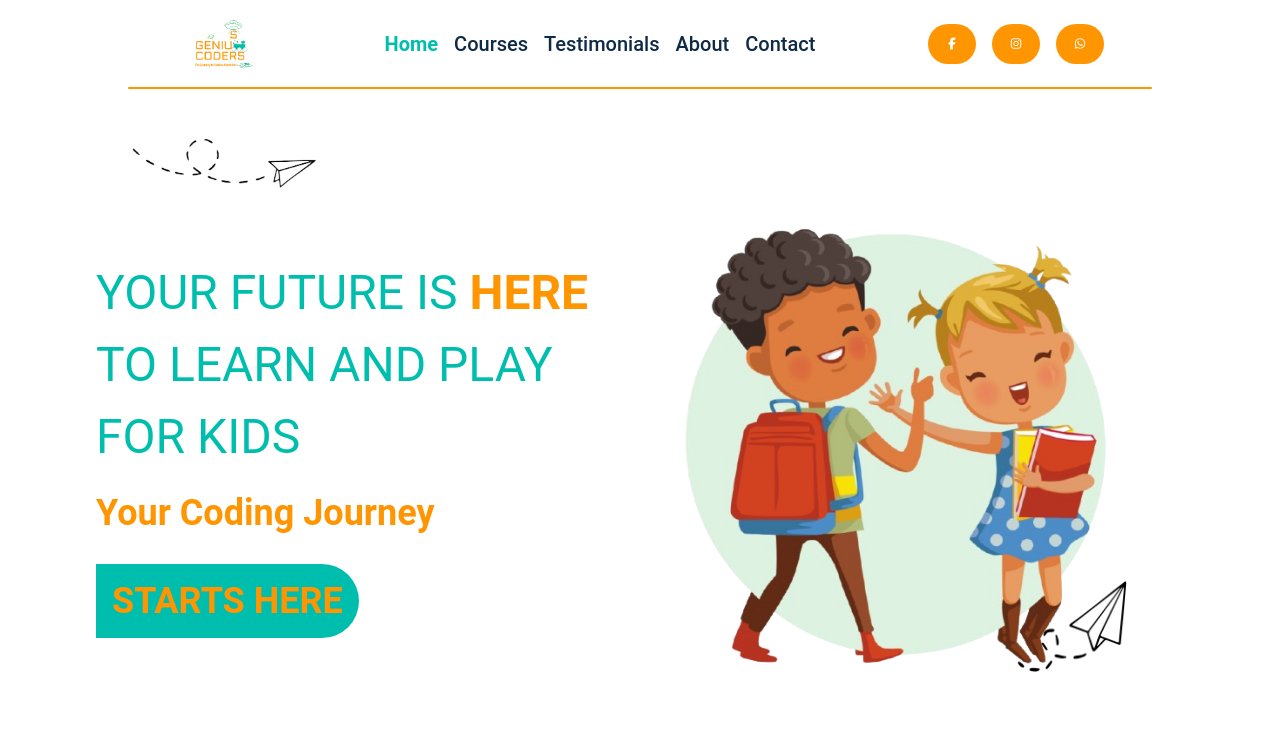
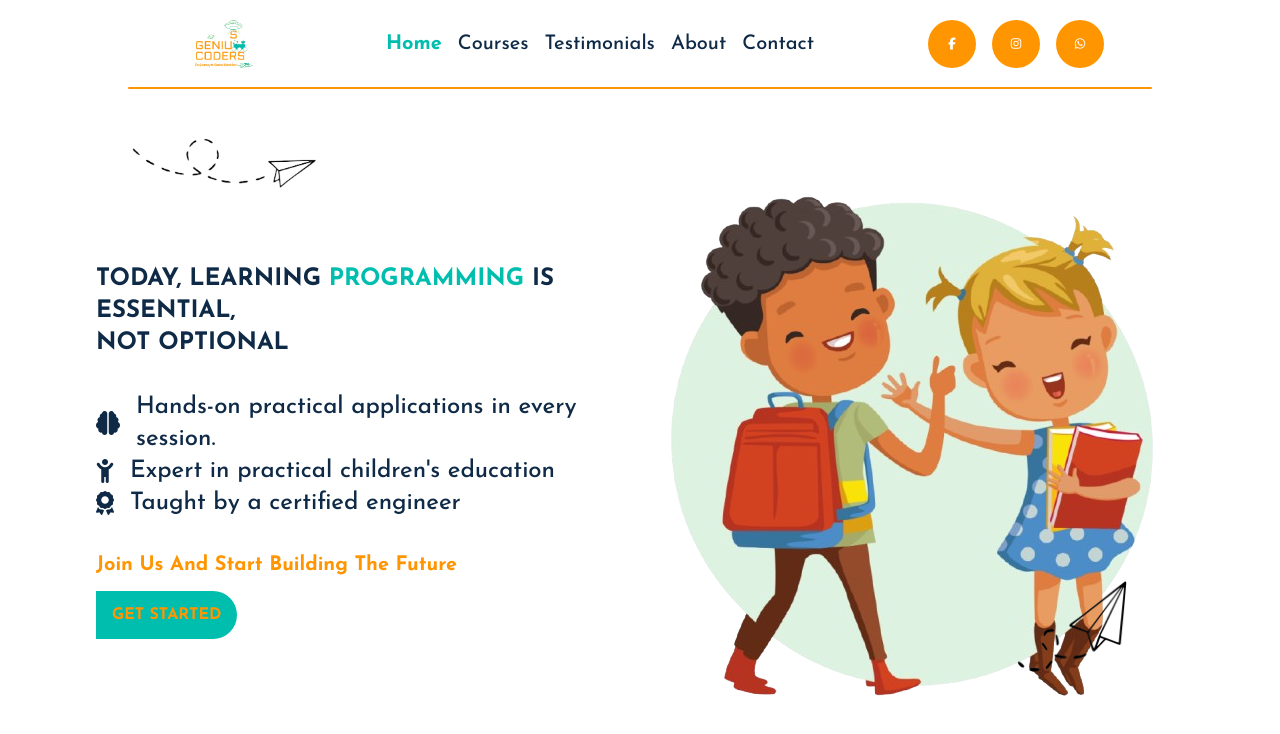
Before and after one commit to Amr-keshk/genius-coders, a React (Vite) app: page / in a window 1280 px wide. Shown: the top 734 px of the page. Built offline with nearby package versions, Linux system fonts and the light colour scheme.

Commit message:
hero section edit

```diff
--- a/index.html
+++ b/index.html
@@ -5,10 +5,10 @@
     <meta name="viewport" content="width=device-width, initial-scale=1.0">
     <meta name="description" content="GeniusCoders is a platform for developers to learn and share their knowledge.">
     <link rel="icon" type="image/x-icon" href="/public/logo/main_logo1.png" />
-    <!-- <link rel="shortcut icon" href="main_logo1.png" type="image/x-icon"> -->
+    <!-- <link rel="preconnect" href="https://fonts.googleapis.com">
+    <link rel="preconnect" href="https://fonts.gstatic.com" crossorigin>
+    <link href="https://fonts.googleapis.com/css2?family=Josefin+Sans:ital,wght@0,100..700;1,100..700&display=swap" rel="stylesheet"> -->
     <title>GeniusCoders</title>
-    <link href="https://fonts.googleapis.com/css2?family=Nunito:wght@400;600&display=swap" rel="stylesheet">
-
     <script src="https://kit.fontawesome.com/2c8ad3a80b.js" crossorigin="anonymous"></script>
   </head>
   <body>
--- a/src/components/Header.jsx
+++ b/src/components/Header.jsx
@@ -34,9 +34,9 @@ function Header() {
 
         <div className='hidden md:block'>
           <ul className='flex items-center gap-4 leading-none font-thin text-white text-xs'>
-            <li><a className='flex justify-center items-center rounded-full w-12 h-10 bg-secondaryColor hover:bg-primaryColor duration-500' target='_blank' href="https://www.facebook.com/Robotics.circuits.Coding"><i className="fa-brands fa-facebook-f"></i></a></li>
-            <li><a className='flex justify-center items-center rounded-full w-12 h-10 bg-secondaryColor hover:bg-primaryColor duration-500' target='_blank' href="https://www.instagram.com"><i className="fa-brands fa-instagram"></i></a></li>
-            <li><a className='flex justify-center items-center rounded-full w-12 h-10 bg-secondaryColor hover:bg-primaryColor duration-500' target='_blank' href="https://wa.me/+201028815414"><i className="fa-brands fa-whatsapp"></i></a></li>
+            <li><a className='flex justify-center items-center rounded-full w-12 h-12 bg-secondaryColor hover:bg-primaryColor duration-500' target='_blank' href="https://www.facebook.com/Robotics.circuits.Coding"><i className="fa-brands fa-facebook-f"></i></a></li>
+            <li><a className='flex justify-center items-center rounded-full w-12 h-12 bg-secondaryColor hover:bg-primaryColor duration-500' target='_blank' href="https://www.instagram.com"><i className="fa-brands fa-instagram"></i></a></li>
+            <li><a className='flex justify-center items-center rounded-full w-12 h-12 bg-secondaryColor hover:bg-primaryColor duration-500' target='_blank' href="https://wa.me/+201028815414"><i className="fa-brands fa-whatsapp"></i></a></li>
           </ul>
         </div>
 
@@ -49,7 +49,7 @@ function Header() {
         </div>
 
         <div  className={`${openMenu ? "translate-x-0 opacity-100" : "-translate-x-full opacity-0"} md:hidden w-full h-screen transition-all duration-500 fixed top-0 left-0 overflow-y-scroll z-10`}>
-          <div onClick={() => setOpenMenu(!openMenu)} className='layer bg-primaryColor fixed top-0 right-0 w-full h-full  bg-opacity-10'></div>
+          <div onClick={() => setOpenMenu(!openMenu)} className='layer bg-primaryColor fixed -z-10 top-0  right-0 w-full h-full  bg-opacity-10'></div>
           <div className='flex flex-col gap-12 bg-primaryColor min-h-full w-full sm:w-1/2 p-8 '>
             <Link className='flex items-center' onClick={() => setOpenMenu(!openMenu)} to="/">
               <img className='w-3/4' src={logo1} alt="logo for genius coders" />
--- a/src/components/Hero.jsx
+++ b/src/components/Hero.jsx
@@ -4,28 +4,42 @@ import paperRocket1 from "/elements/paper_rocket1.png"
 import paperRocket from "/elements/paper_rocket.png"
 import sunVideo from "/elements/sun_video1.gif"
 import astro from "/elements/astro.gif"
+import engineer from "/elements/engineer.jpg"
 import { Link } from 'react-router-dom'
 function Hero() {
   return (
     <div className='flex flex-col lg:flex-row lg:items-center w-full h-screen pt-[90px] px-8 sm:px-12 md:px-24 relative overflow-hidden'>
       <div className='layer absolute top-0 left-0 bottom-0 right-0 bg-secondaryColor bg-opacity-0 -z-10'></div>
-      <img className='max-w-sm absolute -right-28 lg:-right-0 top-24 -z-10' src={sunVideo} alt="" />
-      <img className='absolute w-24 lg:w-48 left-1/2 md:left-2/3 top-80 lg:left-32 lg:top-32 -z-20' src={paperRocket1} alt="" />
-      <img className='absolute w-20 lg:w-40 bottom-32 right-4 lg:right-32 rotate-0' src={paperRocket} alt="" />
+      <div className='elements'>
+        <img className='max-w-sm absolute -right-28 lg:-right-0 top-24 -z-10' src={sunVideo} alt="Sun animation representing innovation" />
+        <img className='absolute w-24 lg:w-48 left-1/2 md:left-2/3 top-80 lg:left-32 lg:top-32 -z-20' src={paperRocket1} alt="Paper rocket flying towards the future" loading="lazy"/>
+        <img className='absolute w-20 lg:w-40 bottom-32 right-4 lg:right-32 rotate-0' src={paperRocket} alt="Paper rocket flying towards the future" loading="lazy"/>
+      </div>
 
-      <div className='flex justify-center flex-col uppercase flex-1 text-2xl md:text-4xl'>
-        <p className='text-primaryColor md:text-5xl sm:mb-8'><span className='block'>your future is <strong className='text-secondaryColor'>here</strong></span><span className='block my-6'>to learn and play</span>for kids</p>
-        <h1 className='text-secondaryColor font-bold capitalize'>
-          <span className='block mb-12'>your coding Journey</span>
+      <div className='flex-1 lg:flex-initial lg:w-4/6 xl:flex-1 flex justify-center flex-col'>
+
+        <h1 className="text-primaryTextColor text-2xl font-bold uppercase">today, learning <strong className='text-primaryColor'>programming</strong> is essential, <span className='block'>not optional</span></h1>
+        <ul className='text-primaryTextColor sm:my-8 text-2xl'>
+          <li className='flex items-center gap-4 font-medium'><i className="fa-solid fa-brain"></i>Hands-on practical applications in every session.</li>
+          <li className='flex items-center gap-4 font-medium'><i className="fa-solid fa-child-reaching"></i>Expert in practical children&apos;s education</li>
+          <li className='flex items-center gap-4 font-medium'><i className="fa-solid fa-award"></i>Taught by a certified engineer</li>
+        </ul>
+
+        <div className='text-secondaryColor font-bold capitalize'>
+          <span className='block mb-6 text-xl'>Join us and start building the future</span>
           <button>
             <Link to="/contact" className='relative'>
-              <span className='uppercase bg-primaryColor p-2 my-4 sm:p-4 hover:bg-secondaryColor rounded-e-full hover:text-primaryColor transition-all duration-500'>starts here</span>
-              <img className='w-48 sm:w-60 absolute left-full top-0 ' src={astro} alt="" />
+              <span className='uppercase bg-primaryColor p-2 my-4 sm:p-4 hover:bg-secondaryColor rounded-e-full hover:text-primaryColor transition-all duration-500'>Get Started</span>
+              <img className='min-w-60 absolute left-1/2 top-1/2 -translate-y-1/2 -z-10' src={astro} alt="Astronaut in space representing future learning journey" />
             </Link>
-          </button></h1>
+          </button>
+        </div>
+
       </div>
-      <div className='flex-1 px-8 '>
-        <img className='w-5/6 mx-auto' src={bg} alt="genius and successful kids" loading="lazy" />
+
+
+      <div className='flex-1 lg:flex-initial lg:w-2/6 xl:flex-1'>
+        <img className='max-w-full mx-auto' src={bg} alt="Astronaut in space representing future learning journey" loading="lazy" />
       </div>
 
     </div>
--- a/src/index.css
+++ b/src/index.css
@@ -1,14 +1,14 @@
+@import url('https://fonts.googleapis.com/css2?family=Josefin+Sans:ital,wght@0,100..700;1,100..700&display=swap');
 @tailwind base;
 @tailwind components;
 @tailwind utilities;
-@import url('https://fonts.googleapis.com/css2?family=Josefin+Sans:ital,wght@0,100..700;1,100..700&family=Poppins:ital,wght@0,100;0,200;0,300;0,400;0,500;0,600;0,700;0,800;0,900;1,100;1,200;1,300;1,400;1,500;1,600;1,700;1,800;1,900&family=Roboto:ital,wght@0,100;0,300;0,400;0,500;0,700;0,900;1,100;1,300;1,400;1,500;1,700;1,900&display=swap');
 :root {
     --primaryColor: #00beae;
     --secondaryColor:#ff9501;
 }
 body {
 
-    font-family:  "Josefin Sans", 'Roboto', 'poppins', sans-serif;
+    font-family: "Josefin Sans", serif;
 
 }
 .after-li:after {
--- a/src/pages/Courses.jsx
+++ b/src/pages/Courses.jsx
@@ -2,7 +2,9 @@ import React from 'react'
 
 function Courses() {
   return (
-    <div>Courses</div>
+    <div>
+
+    </div>
   )
 }
 
```
Also changed, not shown: public/elements/engineer.jpg (added).
